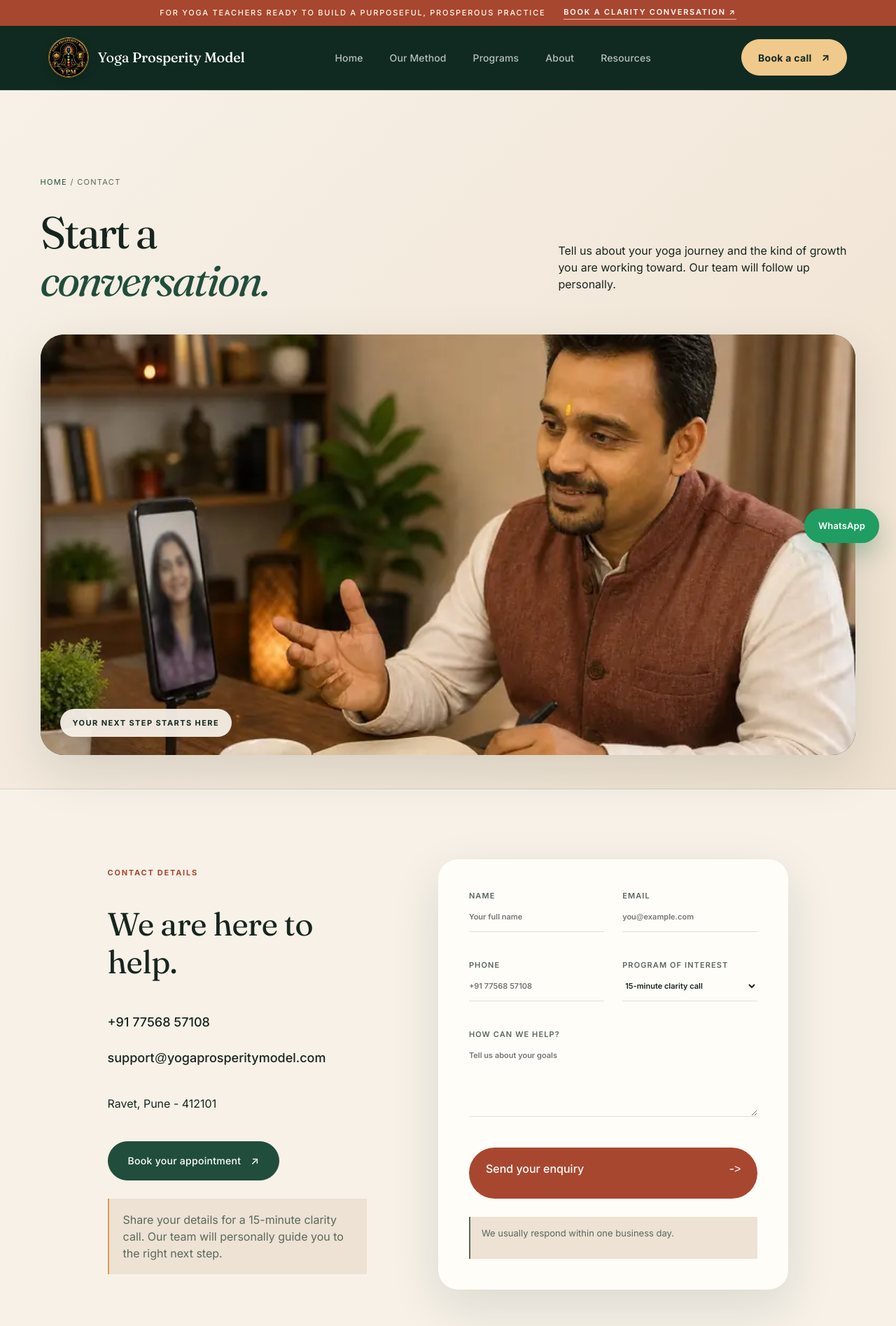
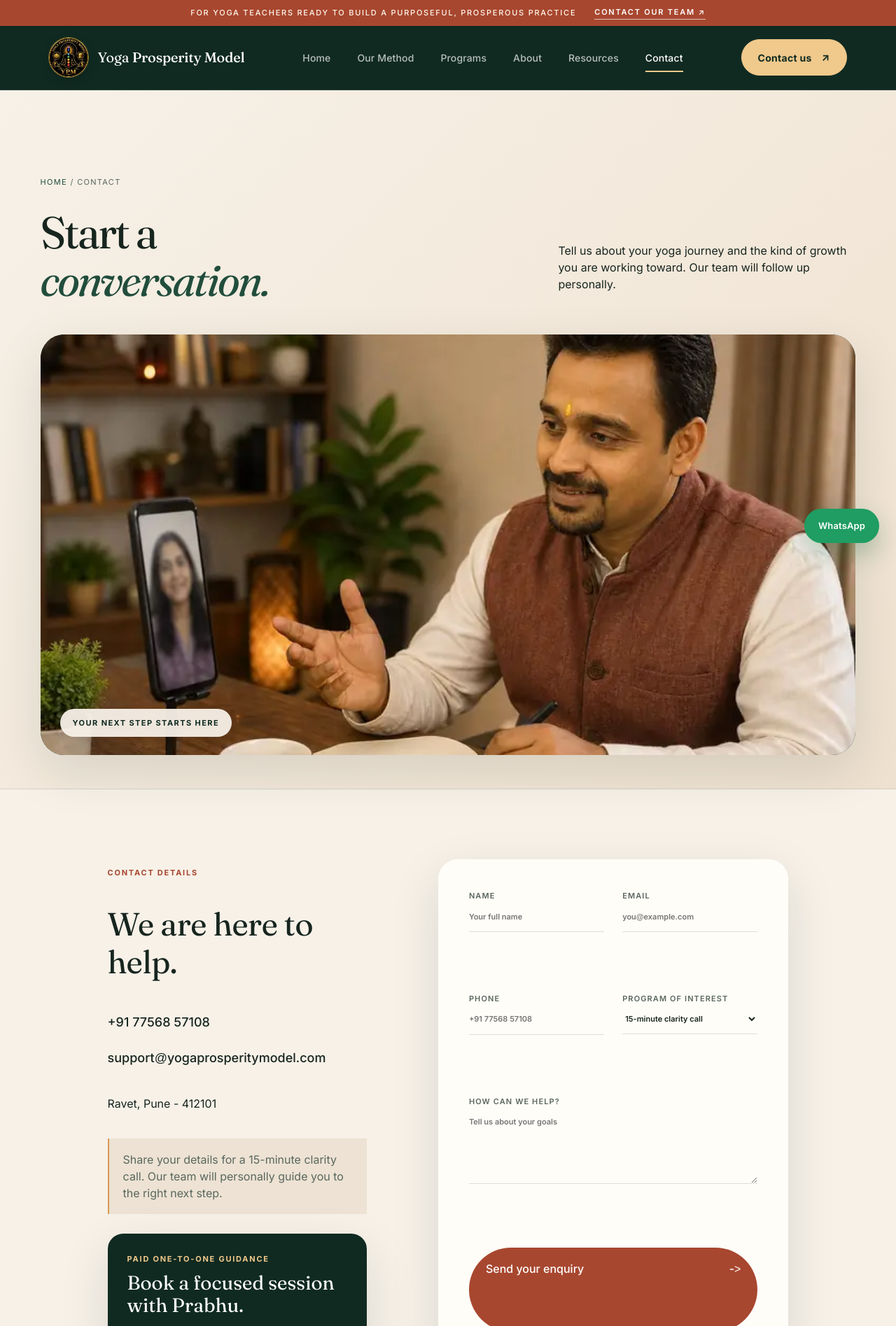
Before and after one commit to megatechzy-boop/yogaprosperitymodel, a PHP site: page /contact in a window 1280 px wide. Shown: the top 1895 px of the page at 70% size. Run offline with PHP 8.4, Linux system fonts and the light colour scheme.

Commit message:
Use Contact menu and single paid guidance link

```diff
--- a/assets/css/style.css
+++ b/assets/css/style.css
@@ -306,7 +306,11 @@ nav a:hover:after,nav a.active:after{right:0}
 .contact-page{display:grid;grid-template-columns:.85fr 1.15fr;gap:8vw}
 .contact-details{display:grid;gap:24px;margin-top:44px}
 .contact-details a{font-size:18px;font-weight:500;color:var(--ink)}
-.appointment-button{margin:26px 0 4px;border-radius:999px}
+.paid-guidance{margin-top:28px;padding:28px;border-radius:22px;background:var(--moss-deep);color:#fff;box-shadow:var(--shadow)}
+.paid-guidance .eyebrow{margin:0 0 10px;color:var(--gold-soft)}
+.paid-guidance h3{margin:0 0 12px;font-family:"Fraunces",Georgia,serif;font-size:28px;font-weight:400;line-height:1.15}
+.paid-guidance>p:not(.eyebrow){margin:0;color:#D8E0DB;line-height:1.7}
+.appointment-button{margin:22px 0 0;border-radius:999px;background:var(--terracotta);border-color:var(--terracotta)}
 .notice{background:var(--paper-alt);border-left:2px solid var(--gold);padding:18px 20px;margin:22px 0;color:var(--ink-soft)}
 
 /* ---------- Responsive ---------- */
--- a/contact.php
+++ b/contact.php
@@ -1,5 +1,6 @@
 <?php
 require_once __DIR__ . '/includes/config.php';
+$current = 'contact';
 
 $meta = page_meta([
     'title' => 'Contact Yoga Prosperity Model | Pune',
@@ -35,8 +36,13 @@ require __DIR__ . '/includes/header.php';
       <a href="mailto:support@yogaprosperitymodel.com">support@yogaprosperitymodel.com</a>
       <p>Ravet, Pune - 412101</p>
     </div>
-    <a class="button appointment-button" href="<?= e(APPOINTMENT_URL) ?>" target="_blank" rel="noopener noreferrer">Book your appointment <span>↗</span></a>
     <div class="notice">Share your details for a 15-minute clarity call. Our team will personally guide you to the right next step.</div>
+    <aside class="paid-guidance">
+      <p class="eyebrow">Paid one-to-one guidance</p>
+      <h3>Book a focused session with Prabhu.</h3>
+      <p>Complete the payment below. After payment, submit the Google Form and select your preferred call slot.</p>
+      <a class="button appointment-button" href="<?= e(PAID_GUIDANCE_URL) ?>" target="_blank" rel="noopener noreferrer">Book paid guidance <span>↗</span></a>
+    </aside>
   </div>
   <form class="contact-form" data-lead-form action="<?= e(site_path('api/contact.php')) ?>" method="post" novalidate>
     <input type="hidden" name="csrf_token" value="<?= e(csrf_token()) ?>">
--- a/includes/config.php
+++ b/includes/config.php
@@ -49,7 +49,7 @@ const SUPPORT_PHONE = '+91 77568 57108';
 const YOUTUBE_URL = 'https://www.youtube.com/@YogaProsperityModel';
 const INSTAGRAM_URL = 'https://www.instagram.com/prabhuzunja/';
 const THREADS_URL = 'https://www.threads.com/@prabhuzunja';
-const APPOINTMENT_URL = 'https://link.yatifunnels.com/widget/bookings/yogaprosperitymodel/appointment';
+const PAID_GUIDANCE_URL = 'https://rzp.io/rzp/RJNjp4uX';
 
 function redirect_legacy_php_request(): void
 {
--- a/includes/header.php
+++ b/includes/header.php
@@ -87,7 +87,7 @@ $pageSchema = [
 </head>
 <body>
   <a class="skip-link" href="#main-content">Skip to content</a>
-  <div class="top-note"><span>For yoga teachers ready to build a purposeful, prosperous practice</span><a href="<?= e(APPOINTMENT_URL) ?>" target="_blank" rel="noopener noreferrer">Book a clarity conversation ↗</a></div>
+  <div class="top-note"><span>For yoga teachers ready to build a purposeful, prosperous practice</span><a href="<?= e(site_path('contact')) ?>">Contact our team ↗</a></div>
   <header class="site-header">
     <a class="brand" href="<?= e(site_path()) ?>" aria-label="Yoga Prosperity Model home">
       <img class="brand-logo" src="<?= e(asset_url('images/ypm-logo-96.webp')) ?>" alt="" width="96" height="96">
@@ -100,7 +100,8 @@ $pageSchema = [
       <a class="<?= $current === 'programs' ? 'active' : '' ?>" href="<?= e(site_path('programs')) ?>">Programs</a>
       <a class="<?= $current === 'about' ? 'active' : '' ?>" href="<?= e(site_path('about')) ?>">About</a>
       <a class="<?= $current === 'blog' ? 'active' : '' ?>" href="<?= e(site_path('resources')) ?>">Resources</a>
+      <a class="<?= $current === 'contact' ? 'active' : '' ?>" href="<?= e(site_path('contact')) ?>">Contact</a>
     </nav>
-    <a class="header-cta" href="<?= e(APPOINTMENT_URL) ?>" target="_blank" rel="noopener noreferrer">Book a call <span>↗</span></a>
+    <a class="header-cta" href="<?= e(site_path('contact')) ?>">Contact us <span>↗</span></a>
   </header>
   <main id="main-content">
```
